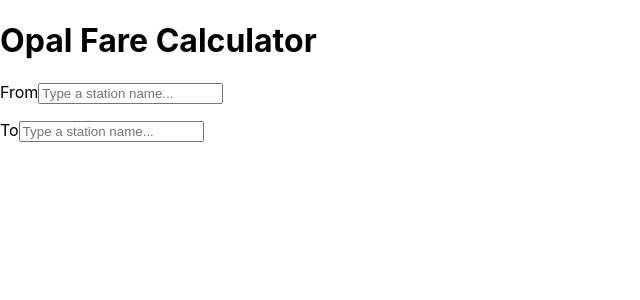
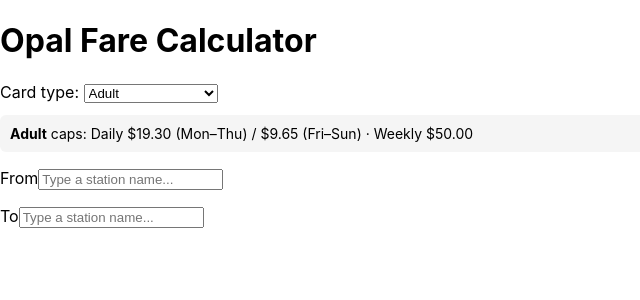
Before and after one commit to swapy11-11/Opal_Fare_Calculator, a React (Create React App) app: page / in a window 1280 px wide. Shown: the top 300 px of the page, without its empty margins (0-640 px from the left). Built offline with nearby package versions, Linux system fonts and the light colour scheme.

Commit message:
added card types, with changing cost

```diff
--- a/src/App.js
+++ b/src/App.js
@@ -1,13 +1,26 @@
 import { useState } from 'react';
 import StationSearch from './StationSearch';
-import { calculateFare, isPeakTime } from './fareCalculator';
+import { calculateFare, isPeakTime, isWeekend, CARD_TYPES } from './fareCalculator';
 
 function App() {
   const [fromStation, setFromStation] = useState(null);
   const [toStation, setToStation] = useState(null);
+  const [cardType, setCardType] = useState('adult');
   const [journeys, setJourneys] = useState(null);
   const [selectedJourney, setSelectedJourney] = useState(null);
   const [loading, setLoading] = useState(false);
+
+  const enrichJourneys = (rawJourneys) => {
+    const now = new Date();
+    const peak = isPeakTime(now);
+    const weekend = isWeekend(now);
+    return rawJourneys.map((j) => ({
+      ...j,
+      peak,
+      weekend,
+      fare: calculateFare(j.totalDistanceKm, peak, cardType),
+    }));
+  };
 
   const searchTrips = async () => {
     setLoading(true);
@@ -20,16 +33,29 @@
     const data = await response.json();
 
     if (data.journeys) {
-      const peak = isPeakTime(new Date());
-      const enriched = data.journeys.map((j) => ({
-        ...j,
-        peak,
-        fare: calculateFare(j.totalDistanceKm, peak),
-      }));
-      setJourneys(enriched);
+      setJourneys(enrichJourneys(data.journeys));
     }
 
     setLoading(false);
+  };
+
+  const handleCardTypeChange = (newType) => {
+    setCardType(newType);
+    if (journeys) {
+      const now = new Date();
+      const peak = isPeakTime(now);
+      const recalculated = journeys.map((j) => ({
+        ...j,
+        fare: calculateFare(j.totalDistanceKm, peak, newType),
+      }));
+      setJourneys(recalculated);
+      if (selectedJourney) {
+        const updated = recalculated.find(
+          (j) => j.summary === selectedJourney.summary && j.totalDistanceKm === selectedJourney.totalDistanceKm
+        );
+        if (updated) setSelectedJourney(updated);
+      }
+    }
   };
 
   const formatDuration = (seconds) => {
@@ -38,9 +64,35 @@
     return `${Math.floor(mins / 60)}h ${mins % 60}m`;
   };
 
+  const card = CARD_TYPES[cardType];
+
   return (
     <div>
       <h1>Opal Fare Calculator</h1>
+
+      <div style={{ marginBottom: 12 }}>
+        <label>Card type: </label>
+        <select value={cardType} onChange={(e) => handleCardTypeChange(e.target.value)}>
+          {Object.entries(CARD_TYPES).map(([key, c]) => (
+            <option key={key} value={key}>{c.label}</option>
+          ))}
+        </select>
+      </div>
+
+      <div style={{ marginBottom: 16, padding: 10, background: '#f5f5f5', borderRadius: 6, fontSize: 14 }}>
+        {cardType === 'school' ? (
+          <span>School Opal: Free travel on eligible services</span>
+        ) : (
+          <>
+            <strong>{card.label}</strong> caps:
+            Daily {card.dailyCap.weekday === card.dailyCap.weekend
+              ? `$${card.dailyCap.weekday.toFixed(2)}`
+              : `$${card.dailyCap.weekday.toFixed(2)} (Mon–Thu) / $${card.dailyCap.weekend.toFixed(2)} (Fri–Sun)`}
+            {card.weeklyCap != null && <> &middot; Weekly ${card.weeklyCap.toFixed(2)}</>}
+          </>
+        )}
+      </div>
+
       <StationSearch label="From" onStationSelect={setFromStation} />
       <StationSearch label="To" onStationSelect={setToStation} />
 
@@ -66,7 +118,9 @@
               }}
             >
               <strong>{j.summary}</strong>
-              <span style={{ float: 'right' }}>${j.fare.toFixed(2)}</span>
+              <span style={{ float: 'right' }}>
+                {cardType === 'school' ? 'Free' : `$${j.fare.toFixed(2)}`}
+              </span>
               <br />
               <small>
                 {j.totalDistanceKm.toFixed(2)} km
@@ -86,7 +140,7 @@
           <h2>{selectedJourney.summary}</h2>
           <p>Distance: {selectedJourney.totalDistanceKm.toFixed(2)} km</p>
           <p>Time: {selectedJourney.peak ? 'Peak' : 'Off-Peak'}</p>
-          <p>Fare: ${selectedJourney.fare.toFixed(2)}</p>
+          <p>Fare: {cardType === 'school' ? 'Free' : `$${selectedJourney.fare.toFixed(2)}`}</p>
 
           <h3>Legs</h3>
           <ol>
--- a/src/fareCalculator.js
+++ b/src/fareCalculator.js
@@ -6,30 +6,62 @@
   { maxKm: Infinity, peak: 10.80, offPeak: 7.56 },
 ];
 
-  export function calculateFare(distanceKm, isPeak) {
+export const CARD_TYPES = {
+  adult: {
+    label: 'Adult',
+    multiplier: 1,
+    dailyCap: { weekday: 19.30, weekend: 9.65 },
+    weeklyCap: 50.00,
+  },
+  concession: {
+    label: 'Concession / Child',
+    multiplier: 0.5,
+    dailyCap: { weekday: 9.65, weekend: 4.80 },
+    weeklyCap: 25.00,
+  },
+  senior: {
+    label: 'Senior / Pensioner',
+    multiplier: 0.5,
+    dailyCap: { weekday: 2.50, weekend: 2.50 },
+    weeklyCap: null,
+  },
+  school: {
+    label: 'School',
+    multiplier: 0,
+    dailyCap: { weekday: 0, weekend: 0 },
+    weeklyCap: 0,
+  },
+};
+
+export function calculateFare(distanceKm, isPeak, cardType = 'adult') {
+  const card = CARD_TYPES[cardType];
+  if (card.multiplier === 0) return 0;
+
   const band = FARE_BANDS.find((b) => distanceKm <= b.maxKm);
-    return isPeak ? band.peak : band.offPeak;
+  const baseFare = isPeak ? band.peak : band.offPeak;
+  return Math.round(baseFare * card.multiplier * 100) / 100;
 }
 
 export function isPeakTime(date) {
-    const day = date.getDay(); // 0 = Sunday, 6 = Saturday
+  const day = date.getDay();
   const hour = date.getHours();
   const minute = date.getMinutes();
   const timeInMinutes = hour * 60 + minute;
 
-    // Weekends and Friday are always off-peak
   if (day === 0 || day === 5 || day === 6) return false;
 
-    // Monday to Thursday peak times:
-    // Morning: 7:00am - 9:00am
-    // Afternoon: 4:00pm - 6:30pm
-    const morningPeakStart = 7 * 60;
-    const morningPeakEnd = 9 * 60;
-    const afternoonPeakStart = 16 * 60;
-    const afternoonPeakEnd = 18 * 60 + 30;
+  const morningPeakStart = 6 * 60 + 30;
+  const morningPeakEnd = 10 * 60;
+  const afternoonPeakStart = 15 * 60;
+  const afternoonPeakEnd = 19 * 60;
 
   return (
     (timeInMinutes >= morningPeakStart && timeInMinutes < morningPeakEnd) ||
     (timeInMinutes >= afternoonPeakStart && timeInMinutes < afternoonPeakEnd)
   );
 }
+
+export function isWeekend(date) {
+  const day = date.getDay();
+  return day === 0 || day === 5 || day === 6;
+}
```
Lines whose indentation alone changed are shown as unchanged.
